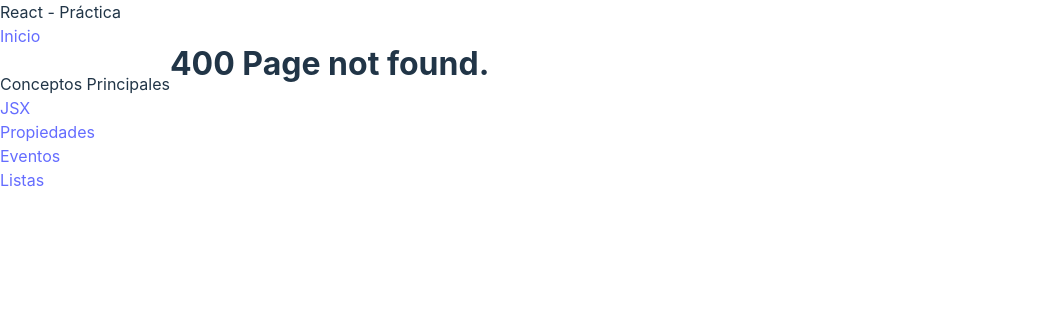
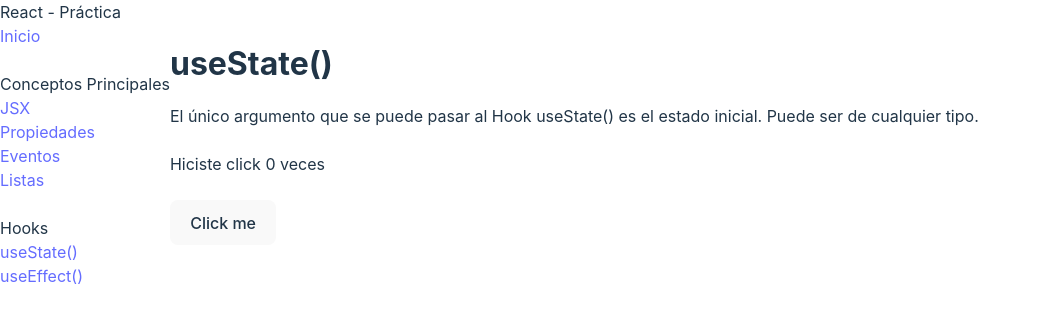
Before and after one commit to luiz-22/react, a React (Vite) app: page /usestate in a window 1280 px wide. Before the commit this address had no page. Shown: the top 322 px of the page, without its empty margins (0-1040 px from the left). Built offline with nearby package versions, Linux system fonts and the light colour scheme.

Commit message:
24/04/2024

```diff
--- a/src/App.jsx
+++ b/src/App.jsx
@@ -2,10 +2,14 @@ import './App.css'
 import { BrowserRouter, Routes, Route } from "react-router-dom"
 import NavBar from './components/NavBar'
 import SideBar from './components/SideBar'
+// ------------------------------ Conceptos Principales ------------------------------
 import JSX from './pages/principales/JSX'
 import Propiedades from './pages/principales/Propiedades'
 import Eventos from './pages/principales/Eventos'
 import Listas from './pages/principales/Listas'
+// ------------------------------ Hooks ------------------------------
+import UseState from './pages/hooks/UseState'
+import UseEffect from './pages/hooks/UseEffect'
 
 function App() {
 
@@ -14,7 +18,7 @@ function App() {
       <NavBar />
       <main>
         <SideBar />
-        <div className="pl-4">
+        <div className="w-full p-4 overflow-y-scroll">
           <Routes>
             <Route path="/" element={<><h1>Inicio</h1><p>Un poco de práctica...</p></>}></Route>
 
@@ -32,6 +36,10 @@ function App() {
             <Route path="/eventos" element={<Eventos />}></Route>
             <Route path="/listas" element={<Listas />}></Route>
 
+            {/* ------------------------------ Hooks ------------------------------ */}
+            <Route path="/usestate" element={<UseState />}></Route>
+            <Route path="/useeffect" element={<UseEffect />}></Route>
+
             <Route path="*" element={<h1>400 Page not found.</h1>} />
           </Routes>
         </div>
--- a/src/components/SideBar.jsx
+++ b/src/components/SideBar.jsx
@@ -31,6 +31,18 @@ function SideBar() {
             Listas
           </Link>
         </li>
+        <br />
+        <li className="font-bold">Hooks</li>
+        <li>
+          <Link to="usestate" className="pl-4">
+            useState()
+          </Link>
+        </li>
+        <li>
+          <Link to="useeffect" className="pl-4">
+            useEffect()
+          </Link>
+        </li>
       </ul>
     </div>
   );
--- a/src/index.css
+++ b/src/index.css
@@ -58,6 +58,12 @@ h1 {
   margin: 1rem 0;
 }
 
+h2 {
+  font-size: 1.6rem;
+  font-weight: bold;
+  margin: 1rem 0;
+}
+
 ul {
   padding: 0;
   list-style-type: none;
--- /dev/null
+++ b/src/pages/hooks/UseEffect.jsx
@@ -0,0 +1,55 @@
+import { useState, useEffect } from "react"
+
+export default function UseEffect() {
+    const [users, setUsers] = useState([]);
+
+    useEffect(() => {
+        // Función para obtener los datos de la API
+        const fetchData = async () => {
+            try {
+                // Hacer la solicitud a la API
+                const response = await fetch("https://jsonplaceholder.typicode.com/users");
+                // Convertir la respuesta a formato JSON
+                const data = await response.json();
+                // Actualizar el estado con los datos de los usuarios
+                setUsers(data);
+            } catch (error) {
+                console.error("Error fetching data:", error);
+            }
+        };
+
+        // Llamar a la función para obtener datos cuando el componente se monte
+        fetchData();
+    }, []); // El segundo parámetro es un array vacío, lo que significa que se ejecutará solo una vez al montar el componente
+
+
+    useEffect(() => {
+    }, [])                // Se ejecute solo una vez
+
+
+    useEffect(() => {
+    })                    // No dejar sin el 2° parámetro
+
+
+    useEffect(() => {
+        return () => {    // Fase de desmontaje
+        }
+    })
+
+    return (
+        <>
+            <h1>useEffect()</h1>
+
+            <p>Permite representar el ciclo de vida de un componente.</p>
+            <p>useEffect, aparte de recibir una callback, recibe un array con las dependencias.</p>
+
+            <h2>Lista de Usuarios</h2>
+
+            <ul>
+                {users.map(user => (
+                    <li key={user.id}>{user.name}</li>
+                ))}
+            </ul>
+        </>
+    )
+}
--- /dev/null
+++ b/src/pages/hooks/UseState.jsx
@@ -0,0 +1,24 @@
+import { useState } from "react"
+
+export default function UseState() {
+
+    const [count, setCount] = useState(0)
+
+    return (
+        <>
+            <h1>useState()</h1>
+
+            <p>El único argumento que se puede pasar al Hook useState() es el estado inicial. Puede ser de cualquier tipo.</p>
+
+            <br />
+
+            <p>Hiciste click {count} veces</p>
+
+            <br />
+
+            <button onClick={() => setCount(count + 1)}>
+                Click me
+            </button>
+        </>
+    )
+}
--- a/src/pages/principales/Propiedades.jsx
+++ b/src/pages/principales/Propiedades.jsx
@@ -4,7 +4,11 @@ export default function Propiedades(props) {
     return (
         <>
             <h1>{props.porDefecto}</h1>
+
             <p>Las props son de solo lectura. Un componente nunca debe modificar sus props.</p>
+
+            <br />
+
             <p>{props.cadena}</p>
             <p>{props.numero}</p>
             <p>{props.booleano ? "Verdadero" : "Falso"}</p>
```
